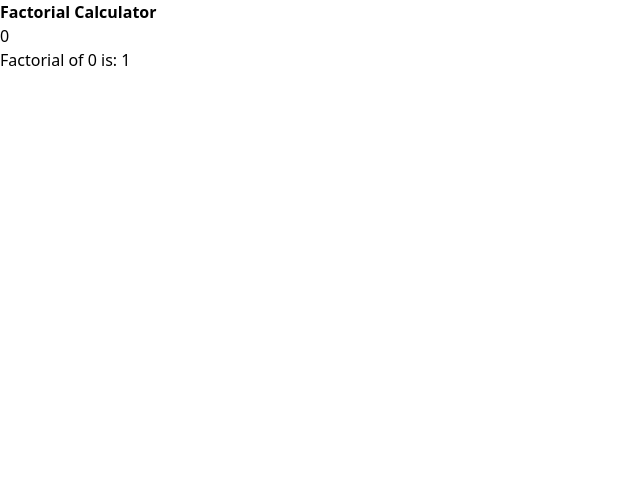
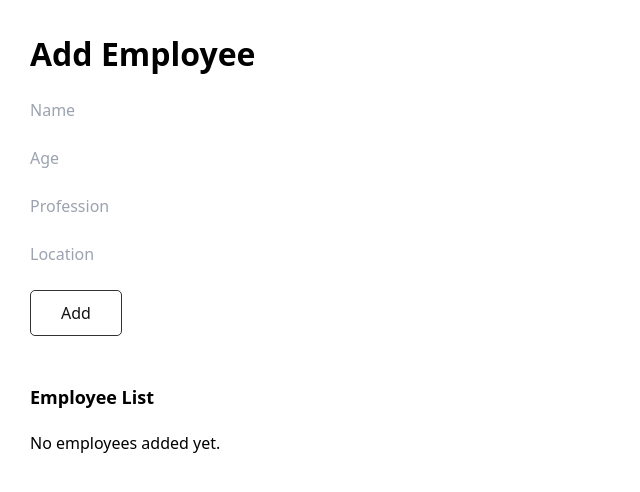
Before and after one commit to syeda-bushra/my-app, a React (Create React App) app: page / in a window 1280 px wide. Shown: the top 492 px of the page, without its empty margins (0-640 px from the left). Built offline with nearby package versions, Linux system fonts and the light colour scheme.

Commit message:
EmployeeInfo By using Array and List

```diff
--- a/src/App.js
+++ b/src/App.js
@@ -1,12 +1,12 @@
-import React from 'react';
-import FactorialComponent from './Factorial';
+import Employeeinfo from './Employeeinfo';
+
 
 function App() {
   return (
-    <div className="App">
-      <FactorialComponent />
+    <div>
+
+      <Employeeinfo />
     </div>
   );
 }
-
 export default App;
--- /dev/null
+++ b/src/Employeeinfo.css
@@ -0,0 +1,17 @@
+.add-button {
+  padding: 10px 30px;
+  color: #131212ff;
+  border: 1px solid rgb(50, 50, 50);
+  border-radius: 5px;
+  cursor: pointer;
+}
+
+.heading {
+  font-size: 32px;
+  font-weight: bold;
+  margin-bottom: 20px;
+}
+.heading2 {
+  font-size: 18px;
+  margin-bottom: 20px;
+}
--- /dev/null
+++ b/src/Employeeinfo.js
@@ -0,0 +1,92 @@
+import React, { useState } from 'react';
+import './Employeeinfo.css';
+function Employeeinfo() {
+  const [employee, setEmployee] = useState({
+    name: '',
+    age: '',
+    profession: '',
+    location: '',
+  });
+
+  const [employeeList, setEmployeeList] = useState([]);
+
+const handleChange=(e)=>{
+    const { name, value } = e.target;
+    setEmployee(prev => ({...prev,[name]: value }));
+  }
+
+  function handleAdd(e) {
+    e.preventDefault();
+
+    if (!employee.name || !employee.age || !employee.profession || !employee.location) {
+      alert("Please fill all fields");
+      return;
+    }
+
+    setEmployeeList(prevList => [...prevList, employee]);
+    setEmployee({
+      name: '',
+      age: '',
+      profession: '',
+      location: '',
+    });
+  }
+
+  return (
+    <div style={{ padding: '30px' }}>
+      <h1 className="heading">Add Employee</h1>
+      <form onSubmit={handleAdd}>
+        <input
+          type="text"
+          name="name"
+          placeholder="Name"
+          value={employee.name}
+          onChange={handleChange}
+        /><br /><br />
+
+        <input
+          type="number"
+          name="age"
+          placeholder="Age"
+          value={employee.age}
+          onChange={handleChange}
+        /><br /><br />
+
+        <input
+          type="text"
+          name="profession"
+          placeholder="Profession"
+          value={employee.profession}
+          onChange={handleChange}
+        /><br /><br />
+
+        <input
+          type="text"
+          name="location"
+          placeholder="Location"
+          value={employee.location}
+          onChange={handleChange}
+        /><br /><br />
+
+        <button type="submit" className="add-button">Add</button>
+
+      </form>
+
+      <br /><br />
+      <h2 className="heading2"><strong>Employee List</strong></h2>
+      {employeeList.length === 0 ? (
+        <p>No employees added yet.</p>
+      ) : (
+        <ul>
+          {employeeList.map((emp, index) => (
+            <li key={index}>
+              {emp.name} | {emp.age} | {emp.profession} | {emp.location}
+            </li>
+          ))}
+        </ul>
+      )}
+    </div>
+  );
+}
+
+export default Employeeinfo;
--- a/src/Factorial.js
+++ /dev/null
@@ -1,26 +0,0 @@
-import React, { useState } from 'react';
-
-const FactorialComponent = () => {
-  const [number, setNumber] = useState(0);
-
-  const factorial = (n) => {
-    if (n < 0)
-      return "Invalid input";
-    if (n === 0 || n === 1)
-      return 1;
-    return n * factorial(n - 1);
-  };
-
-  return (
-    <div>
-      <h1><strong>Factorial Calculator</strong></h1>
-      <input
-        type="number"
-        value={number}
-        onChange={(e) => setNumber(Number(e.target.value))}
-      />
-      <p>Factorial of {number} is: {factorial(number)}</p>
-    </div>
-  );
-};
-export default FactorialComponent;
--- a/src/index.js
+++ b/src/index.js
@@ -8,5 +8,6 @@ root.render(
   <React.StrictMode>
     <App />
 
+
   </React.StrictMode>
 );
```
Also changed, not shown: src/Factorial.css (deleted).
